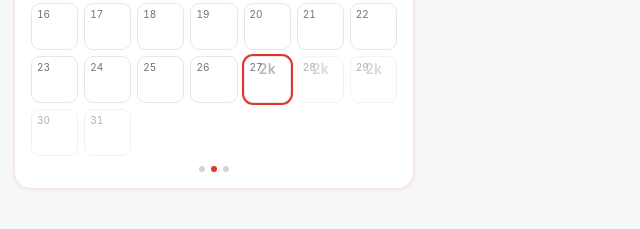
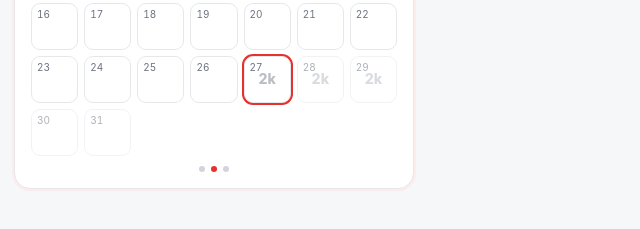
Before and after one commit to simoneroux/healthgoals, a plain HTML site: page index.html in a window 1280 px wide. Shown: the part 321-550 px from the top of the page, 6-646 px from the left. Drawn offline with nearby package versions, Linux system fonts and the light colour scheme.

Commit message:
Center day placeholder exactly where the real value goes (fix .hint class collision)

```diff
--- a/index.html
+++ b/index.html
@@ -171,9 +171,10 @@
   .day:hover{border-color:var(--line-strong);}
   .day.empty{visibility:hidden; cursor:default;}
   .day .num{position:absolute; top:3px; left:5px; font-size:10px; color:var(--muted); font-variant-numeric:tabular-nums;}
-  .day .val{font-size:clamp(11px,3vw,14px); font-weight:800; line-height:1; font-variant-numeric:tabular-nums; padding:0 2px; text-align:center;}
-  /* faint placeholder: calories left per remaining day this week */
-  .day .val.hint{font-weight:600; color:var(--muted); opacity:.5;}
+  .day .val{position:absolute; left:50%; top:50%; transform:translate(-50%,-50%);
+    font-size:clamp(11px,3vw,14px); font-weight:800; line-height:1; font-variant-numeric:tabular-nums; text-align:center; white-space:nowrap;}
+  /* faint placeholder: calories left per remaining day this week (same box as a real value) */
+  .day .val.ph{color:var(--muted); opacity:.45;}
   .day.hit{background:var(--hit-soft); border-color:var(--hit);}
   .day.hit .val, .day.hit .num{color:var(--hit);}
   .day.miss{background:var(--miss-soft); border-color:var(--miss);}
@@ -556,7 +557,7 @@ function renderMonthCard(key, isCurrent){
       let valCls = "val";
       if(!has && inProgress && perDayLeft !== null && dk >= tKey){
         label = fmtK(Math.max(0, perDayLeft));
-        valCls += " hint";
+        valCls += " ph";
       }
       cell.innerHTML = `<span class="num">${d}</span><span class="${valCls}">${label}</span>`;
       cell.addEventListener("click", ()=> openDayEntry(dk, y, m, d));
```
